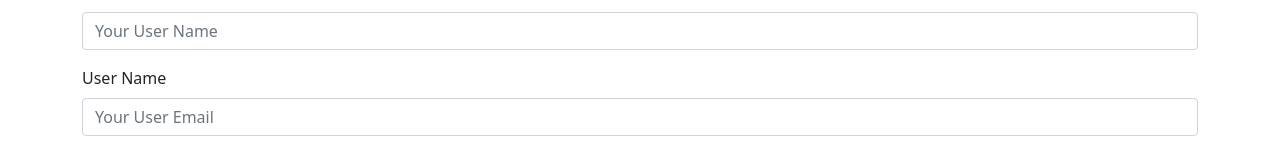
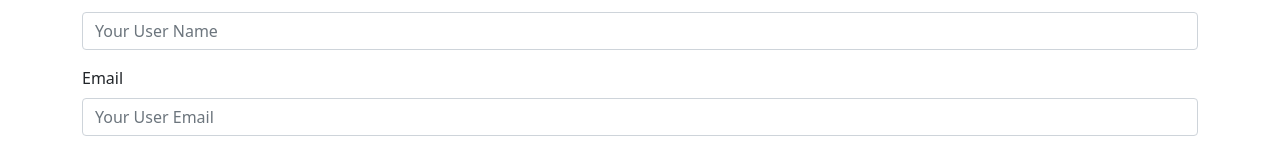
Before and after one commit to KilledByCheese/recipe-book-frontend, a React (Create React App) app: page /register in a window 1280 px wide. Shown: the part 177-333 px from the top of the page. Built offline with nearby package versions, Linux system fonts and the light colour scheme; the HTML template or start-up script is replaced by a standard one.

Commit message:
added validation

```diff
--- a/src/components/Home.tsx
+++ b/src/components/Home.tsx
@@ -3,6 +3,8 @@ import { Container } from "react-bootstrap";
 
 export default function Home() {
   return (
-      <Container></Container>
+      <Container>
+        Home
+      </Container>
   );
 }
--- a/src/components/auth/Login.component.tsx
+++ b/src/components/auth/Login.component.tsx
@@ -16,7 +16,7 @@ export default function Login() {
 
   const { setJwt } = useLoginStore();
 
-  const { register, handleSubmit } = useForm<IFormInput>();
+  const { register, handleSubmit, formState: { errors } } = useForm<IFormInput>();
   const onSubmit: SubmitHandler<IFormInput> = (data) => {
     console.log(data);
     authService
@@ -31,6 +31,7 @@ export default function Login() {
       });
   };
 
+  //TODO Make Form fields required - add validation - show errors
   return (
     <div>
       <Container className={styles.myform}>
@@ -41,8 +42,9 @@ export default function Login() {
             <Form.Control
               type="text"
               placeholder="Your User Name"
-              {...register("userName")}
+              {...register("userName", { required: true })}
             />
+            {errors.userName && <p style={{color:"red"}}>User Name is required</p>}
           </Form.Group>
 
           <Form.Group className="mb-3" controlId="formBasicPassword">
@@ -50,8 +52,9 @@ export default function Login() {
             <Form.Control
               type="password"
               placeholder="Password"
-              {...register("password")}
+              {...register("password", { required: true })}
             />
+            {errors.password && <p style={{color:"red"}}>Password is required</p>}
           </Form.Group>
 
           <Button variant="primary" type="submit">
--- a/src/components/auth/Register.component.tsx
+++ b/src/components/auth/Register.component.tsx
@@ -13,12 +13,13 @@ interface IFormInput {
 
 export default function Register() {
   const navigate = useNavigate();
-  const { register, handleSubmit } = useForm<IFormInput>();
+  const { register, handleSubmit, formState: { errors }} = useForm<IFormInput>();
   const onSubmit: SubmitHandler<IFormInput> = (data) => {
     console.log(data);
     authService
       .register(data.userName, data.password, data.email)
       .then((response) => {
+        //TODO show success
         navigate("/login");
       })
       .catch((error) => {
@@ -26,7 +27,7 @@ export default function Register() {
         //TODO fehlermeldung in form anzeigen
       });
   };
-
+//TODO Make Form fields required - add validation - show errors
   return(
     <div>
     <Container className={styles.myform}>
@@ -37,17 +38,26 @@ export default function Register() {
           <Form.Control
             type="text"
             placeholder="Your User Name"
-            {...register("userName")}
+            {...register("userName", { required: true })}
           />
+          {errors.userName && <p style={{color:"red"}}>User Name is required</p>}
         </Form.Group>
 
         <Form.Group className="mb-3" controlId="formBasicEmail">
-          <Form.Label>User Name</Form.Label>
+          <Form.Label>Email</Form.Label>
           <Form.Control
             type="text"
             placeholder="Your User Email"
-            {...register("email")}
+            {...register("email", { required: true,
+              pattern: {
+                //https://stackoverflow.com/a/46181/6603725
+                value: /^(([^<>()[\].,;:\s@"]+(\.[^<>()[\].,;:\s@"]+)*)|(".+"))@(([^<>()[\].,;:\s@"]+\.)+[^<>()[\].,;:\s@"]{2,})$/i,
+                message: " - Entered value does not match email format"
+              }
+            })}
           />
+          {errors.email && <p style={{color:"red"}}>Email is required {errors.email.message}</p>}
+
         </Form.Group>
 
         <Form.Group className="mb-3" controlId="formBasicPassword">
@@ -55,8 +65,9 @@ export default function Register() {
           <Form.Control
             type="password"
             placeholder="Password"
-            {...register("password")}
+            {...register("password", { required: true })}
           />
+          {errors.userName && <p style={{color:"red"}}>password is required</p>}
         </Form.Group>
 
         <Button variant="primary" type="submit">
```
